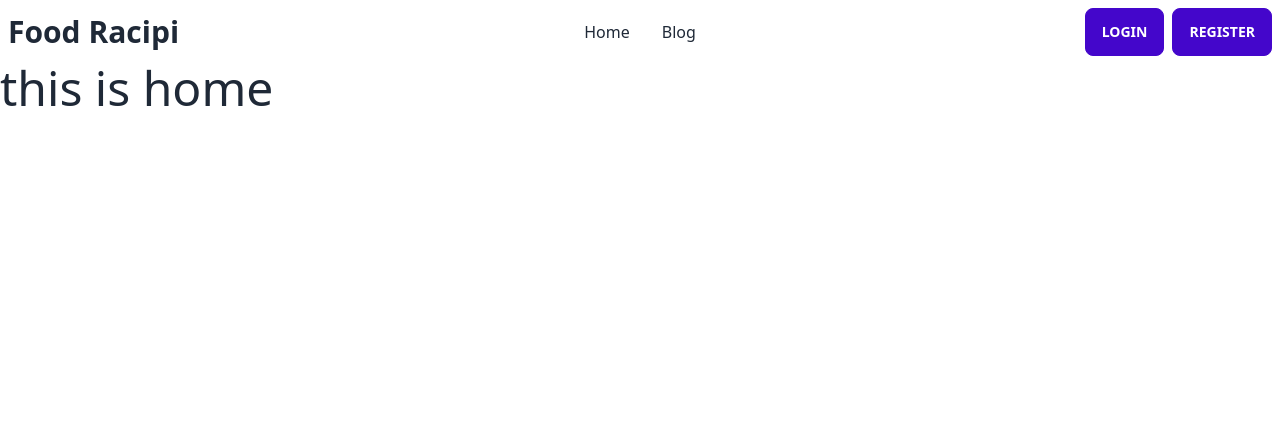
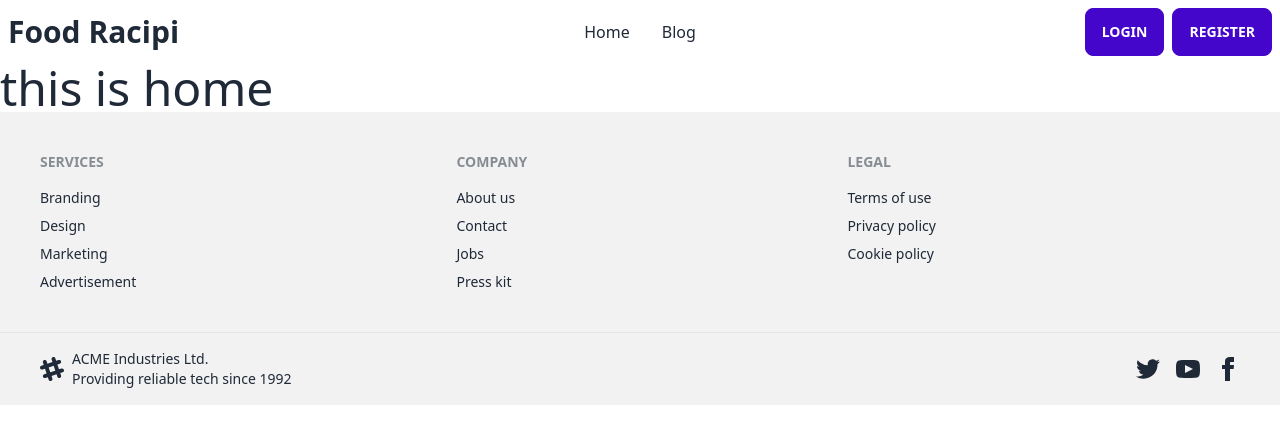
Before and after one commit to HmSani6699/assignment__10__client, a React (Vite) app: page / in a window 1280 px wide. Shown: the top 444 px of the page. Built offline with nearby package versions, Linux system fonts and the light colour scheme.

Commit message:
footer degin complete

```diff
--- a/src/Layout/Main.jsx
+++ b/src/Layout/Main.jsx
@@ -1,12 +1,14 @@
 import React from 'react';
 import { Outlet } from 'react-router-dom';
 import Header from '../component/Header/Header';
+import Footer from '../component/Footer/Footer';
 
 const Main = () => {
     return (
         <div>
             <Header></Header>
             <Outlet></Outlet>
+            <Footer></Footer>
         </div>
     );
 };
--- /dev/null
+++ b/src/component/Footer/Footer.jsx
@@ -0,0 +1,45 @@
+import React from 'react';
+
+const Footer = () => {
+    return (
+        <div>
+            <footer className="footer p-10 bg-base-200 text-base-content">
+                <div>
+                    <span className="footer-title">Services</span>
+                    <a className="link link-hover">Branding</a>
+                    <a className="link link-hover">Design</a>
+                    <a className="link link-hover">Marketing</a>
+                    <a className="link link-hover">Advertisement</a>
+                </div>
+                <div>
+                    <span className="footer-title">Company</span>
+                    <a className="link link-hover">About us</a>
+                    <a className="link link-hover">Contact</a>
+                    <a className="link link-hover">Jobs</a>
+                    <a className="link link-hover">Press kit</a>
+                </div>
+                <div>
+                    <span className="footer-title">Legal</span>
+                    <a className="link link-hover">Terms of use</a>
+                    <a className="link link-hover">Privacy policy</a>
+                    <a className="link link-hover">Cookie policy</a>
+                </div>
+            </footer>
+            <footer className="footer px-10 py-4 border-t bg-base-200 text-base-content border-base-300">
+                <div className="items-center grid-flow-col">
+                    <svg width="24" height="24" viewBox="0 0 24 24" xmlns="http://www.w3.org/2000/svg" fillRule="evenodd" clipRule="evenodd" className="fill-current"><path d="M22.672 15.226l-2.432.811.841 2.515c.33 1.019-.209 2.127-1.23 2.456-1.15.325-2.148-.321-2.463-1.226l-.84-2.518-5.013 1.677.84 2.517c.391 1.203-.434 2.542-1.831 2.542-.88 0-1.601-.564-1.86-1.314l-.842-2.516-2.431.809c-1.135.328-2.145-.317-2.463-1.229-.329-1.018.211-2.127 1.231-2.456l2.432-.809-1.621-4.823-2.432.808c-1.355.384-2.558-.59-2.558-1.839 0-.817.509-1.582 1.327-1.846l2.433-.809-.842-2.515c-.33-1.02.211-2.129 1.232-2.458 1.02-.329 2.13.209 2.461 1.229l.842 2.515 5.011-1.677-.839-2.517c-.403-1.238.484-2.553 1.843-2.553.819 0 1.585.509 1.85 1.326l.841 2.517 2.431-.81c1.02-.33 2.131.211 2.461 1.229.332 1.018-.21 2.126-1.23 2.456l-2.433.809 1.622 4.823 2.433-.809c1.242-.401 2.557.484 2.557 1.838 0 .819-.51 1.583-1.328 1.847m-8.992-6.428l-5.01 1.675 1.619 4.828 5.011-1.674-1.62-4.829z"></path></svg>
+                    <p>ACME Industries Ltd. <br />Providing reliable tech since 1992</p>
+                </div>
+                <div className="md:place-self-center md:justify-self-end">
+                    <div className="grid grid-flow-col gap-4">
+                        <a><svg xmlns="http://www.w3.org/2000/svg" width="24" height="24" viewBox="0 0 24 24" className="fill-current"><path d="M24 4.557c-.883.392-1.832.656-2.828.775 1.017-.609 1.798-1.574 2.165-2.724-.951.564-2.005.974-3.127 1.195-.897-.957-2.178-1.555-3.594-1.555-3.179 0-5.515 2.966-4.797 6.045-4.091-.205-7.719-2.165-10.148-5.144-1.29 2.213-.669 5.108 1.523 6.574-.806-.026-1.566-.247-2.229-.616-.054 2.281 1.581 4.415 3.949 4.89-.693.188-1.452.232-2.224.084.626 1.956 2.444 3.379 4.6 3.419-2.07 1.623-4.678 2.348-7.29 2.04 2.179 1.397 4.768 2.212 7.548 2.212 9.142 0 14.307-7.721 13.995-14.646.962-.695 1.797-1.562 2.457-2.549z"></path></svg></a>
+                        <a><svg xmlns="http://www.w3.org/2000/svg" width="24" height="24" viewBox="0 0 24 24" className="fill-current"><path d="M19.615 3.184c-3.604-.246-11.631-.245-15.23 0-3.897.266-4.356 2.62-4.385 8.816.029 6.185.484 8.549 4.385 8.816 3.6.245 11.626.246 15.23 0 3.897-.266 4.356-2.62 4.385-8.816-.029-6.185-.484-8.549-4.385-8.816zm-10.615 12.816v-8l8 3.993-8 4.007z"></path></svg></a>
+                        <a><svg xmlns="http://www.w3.org/2000/svg" width="24" height="24" viewBox="0 0 24 24" className="fill-current"><path d="M9 8h-3v4h3v12h5v-12h3.642l.358-4h-4v-1.667c0-.955.192-1.333 1.115-1.333h2.885v-5h-3.808c-3.596 0-5.192 1.583-5.192 4.615v3.385z"></path></svg></a>
+                    </div>
+                </div>
+            </footer>
+        </div>
+    );
+};
+
+export default Footer;
```
